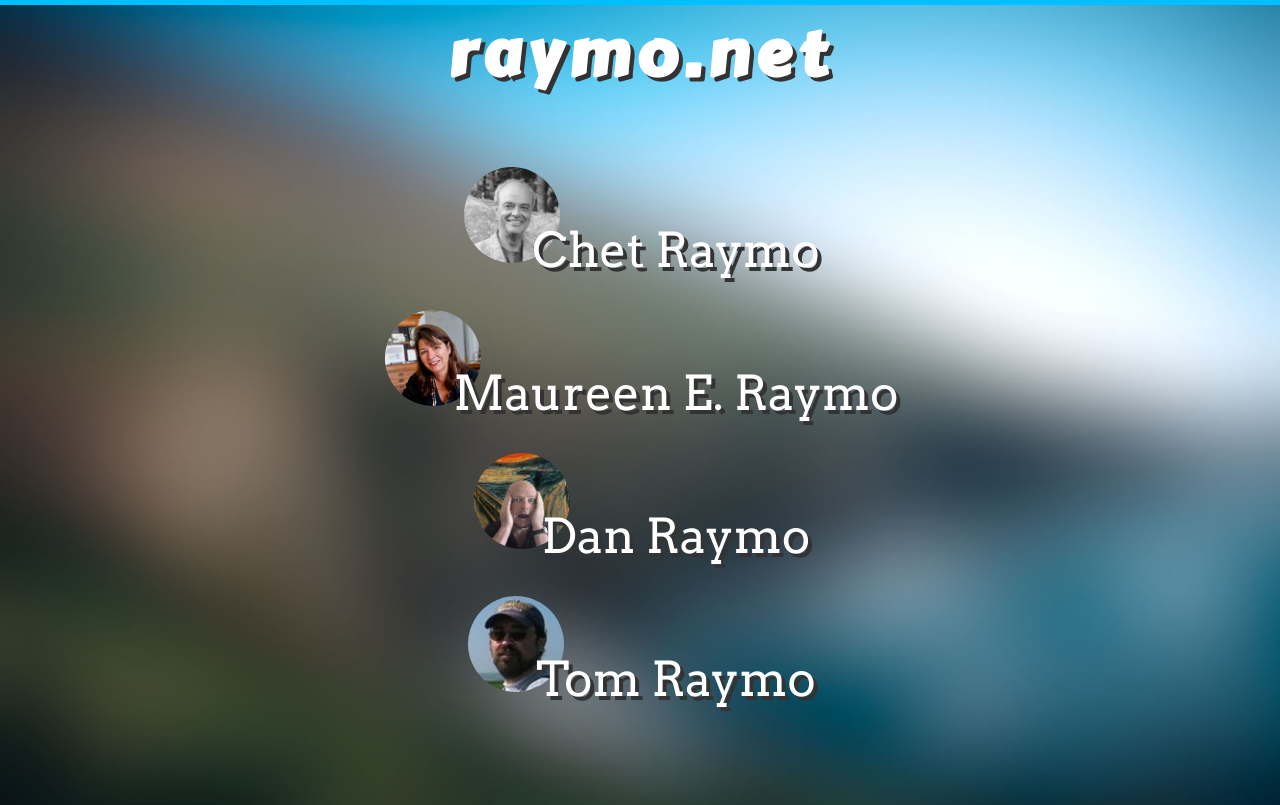
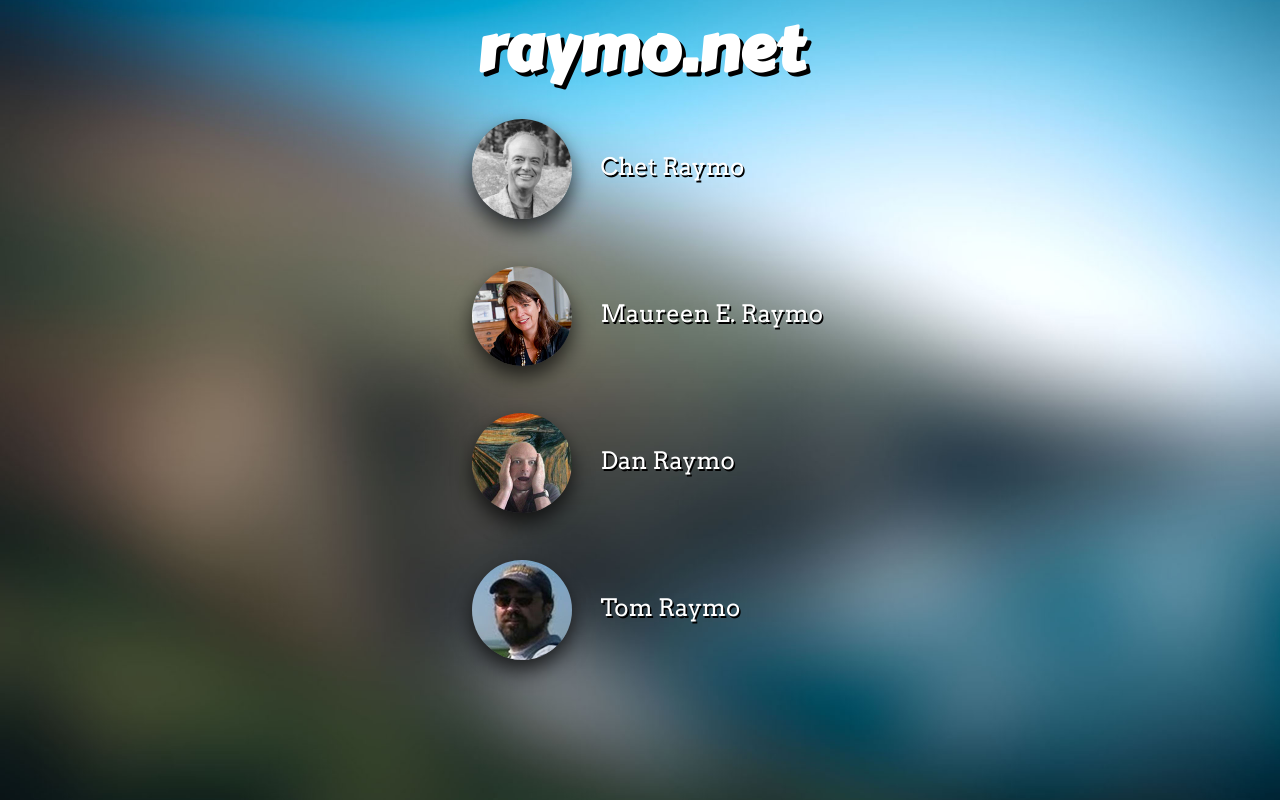
Before and after one commit to tomraymo/www.raymo.net, a plain HTML site: page index.html in a window 1280 px wide. Drawn offline with Linux system fonts and the light colour scheme.

Commit message:
Redesign

```diff
--- a/css/style.css
+++ b/css/style.css
@@ -1,9 +1,13 @@
-/* global styles */
+@import url('https://fonts.googleapis.com/css?family=Carter+One');
+@import url('https://fonts.googleapis.com/css?family=Arvo');
+
+* {
+  margin: 0;
+  padding: 0;
+}
+
 body {
-  margin: 0;
-  border-top: 5px solid deepskyblue;
-  font-size: 100%;
-  background-image: url("../images/blur.jpg");
+  background-image: url('../img/blur.jpg');
   background-repeat: no-repeat;
   background-size: cover;
   background-position: center;
@@ -11,115 +15,64 @@
 }
 
 main {
-  margin: auto;
-  width: 75%;
-  text-align: center;
+  display: flex;
+  flex-direction: column;
+  align-items: center;
 }
 
 h1 {
-  margin-top: 0;
-  font-family: "Carter One", cursive;
-  color: white;
-  text-shadow: 4px 4px #333;
-  letter-spacing: 0.4rem;
+  font-family: 'Carter One', cursive;
+  color: #fff;
+  font-size: 4rem;
+  text-shadow: 0.25rem 0.25rem #000;
 }
 
-nav {
-  padding: 0;
-  list-style: none;
-  width: 100%;
-  margin: auto;
+@media only screen and (max-width: 380px) {
+  h1 {
+    font-size: 3rem;
+  }
 }
 
-nav a {
-  padding: 1rem;
-  text-decoration: none;
-  color: white;
+ul {
+  list-style-type: none;
 }
 
-nav a:hover {
-  text-decoration: underline;
-  text-decoration-color: deepskyblue;
-  text-shadow: none;
+li a {
+  text-decoration: none;
+  color: #fff;
+  font-family: 'Arvo', Helvetica, sans-serif;
 }
 
-nav a:hover img {
-  padding: 0;
-  border: 4px solid deepskyblue;
+li a span {
+  position: relative;
+  bottom: 4rem;
+  font-size: 1.5rem;
+  padding: 5px;
+  border-radius: 5px;
+  text-shadow: 0.2vh 0.2vh #000;
 }
 
-nav p {
-  margin: 0;
-  padding: 1rem;
-  font-family: "Arvo", serif;
-  text-shadow: 4px 4px #333;
+@media only screen and (max-width: 380px) {
+  li a span {
+    font-size: 1rem;
+    bottom: 3rem;
+  }
+}
+
+li a span:hover {
+  text-decoration: underline;
+  background-color: rgba(0, 0, 0, 0.2);
 }
 
 img {
   border-radius: 50%;
-  margin-right: -2rem;
-  padding: 4px;
+  max-height: 100px;
+  margin: 20px;
+  box-shadow: 0px 10px 20px rgba(0, 0, 0, 0.7);
 }
 
-/* mobile styles */
-@media only screen and (max-width: 400px) {
-  h1 {
-    font-size: 2rem;
-  }
-
-  nav p {
-    font-size: 1.5rem;
-    line-height: 1.5rem;
-  }
-
+@media only screen and (max-width: 380px) {
   img {
-    height: 3rem;
+    max-height: 75px;
   }
 }
-
-@media only screen and (min-width: 401px) and (max-width: 480px) {
-  h1 {
-    font-size: 2.6rem;
-  }
-
-  nav p {
-    font-size: 2rem;
-    line-height: 2rem;
-  }
-
-  img {
-    height: 4rem;
-  }
-}
-
-/* tablet styles */
-@media only screen and (min-width: 481px) and (max-width: 768px) {
-  h1 {
-    font-size: 3rem;
-  }
-
-  nav p {
-    font-size: 2.5rem;
-    line-height: 2.5rem;
-  }
-
-  img {
-    height: 5rem;
-  }
-}
-
-/* desktop styles */
-@media only screen and (min-width: 769px) {
-  h1 {
-    font-size: 4rem;
-  }
-
-  nav p {
-    font-size: 3rem;
-    line-height: 3rem;
-  }
-
-  img {
-    height: 6rem;
-  }
-}
--- a/index.html
+++ b/index.html
@@ -1,15 +1,12 @@
 <!DOCTYPE html>
-<html lang="en" dir="ltr">
+<html lang="en">
 
 <head>
-  <meta charset="utf-8">
+  <meta charset="UTF-8">
+  <meta name="viewport" content="width=device-width, initial-scale=1.0">
+  <meta http-equiv="X-UA-Compatible" content="ie=edge">
+  <link rel="stylesheet" href="css/style.css">
   <title>raymo.net</title>
-  <meta name="description" content="Directory of Raymo family websites">
-  <meta name="author" content="Tom Raymo">
-  <meta name="viewport" content="width=device-width, initial-scale=1">
-  <link rel="stylesheet" type="text/css" href="css/style.css">
-  <link href="https://fonts.googleapis.com/css?family=Carter+One" rel="stylesheet">
-  <link href="https://fonts.googleapis.com/css?family=Arvo" rel="stylesheet">
 </head>
 
 <body>
@@ -17,23 +14,34 @@
     <header>
       <h1>raymo.net</h1>
     </header>
+
     <nav>
-      <p>
-        <a href="http://www.sciencemusings.com/">
-          <img src="images/chet200.jpg" id="chet" alt="Image of Chet Raymo">Chet Raymo</a>
-      </p>
-      <p>
-        <a href="http://moraymo.us/">
-          <img src="images/mo200.jpg" id="mo" alt="Image of Maureen E. Raymo">Maureen E. Raymo</a>
-      </p>
-      <p>
-        <a href="http://pasquinadepost.com/">
-          <img src="images/dan200.jpg" id="dan" alt="Image of Dan Raymo">Dan Raymo</a>
-      </p>
-      <p>
-        <a href="http://charchive.raymo.net/">
-          <img src="images/tom200.jpg" id="tom" alt="Image of Tom Raymo">Tom Raymo</a>
-      </p>
+      <ul>
+        <li>
+          <a href="http://www.sciencemusings.com/">
+            <img src="img/chet.jpg" id="chet" alt="Image of Chet Raymo">
+            <span>Chet Raymo</span>
+          </a>
+        </li>
+        <li>
+          <a href="https://moraymo.us/">
+            <img src="img/mo.jpg" id="mo" alt="Image of Maureen E. Raymo">
+            <span>Maureen E. Raymo</span>
+          </a>
+        </li>
+        <li>
+          <a href="http://pasquinadepost.com/">
+            <img src="img/dan.jpg" id="dan" alt="Image of Dan Raymo">
+            <span>Dan Raymo</span>
+          </a>
+        </li>
+        <li>
+          <a href="https://www.twobitgeeks.com/">
+            <img src="img/tom.jpg" id="tom" alt="Image of Tom Raymo">
+            <span>Tom Raymo</span>
+          </a>
+        </li>
+      </ul>
     </nav>
   </main>
 </body>
```
Also changed, not shown: img/blur.jpg (renamed from images/blur.jpg), img/chet.jpg (renamed from images/chet200.jpg), img/dan.jpg (renamed from images/dan200.jpg), img/mo.jpg (renamed from images/mo200.jpg), img/tom.jpg (renamed from images/tom200.jpg).
